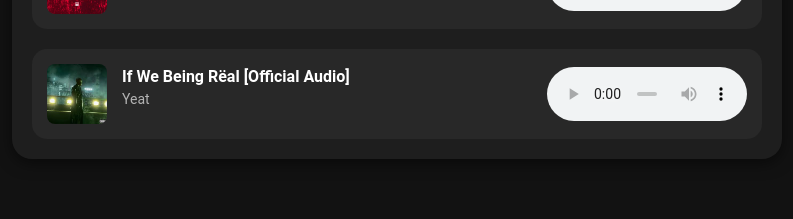
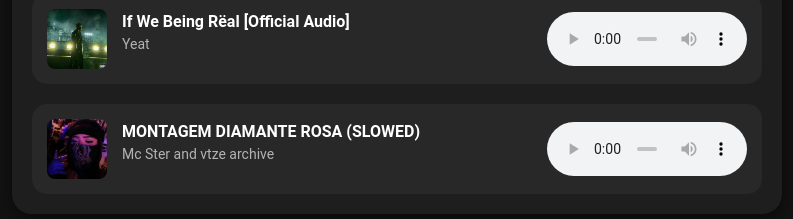
Before and after one commit to chilaxe/musicplayer, a plain HTML site: page index.html in a window 1280 px wide. Shown: the part 581-800 px from the top of the page, without its empty margins (243-1036 px from the left). Drawn offline with Linux system fonts and the light colour scheme.

Commit message:
Update index.html

```diff
--- a/index.html
+++ b/index.html
@@ -151,6 +151,17 @@
                 Your browser does not support the audio element.
             </audio>
                         </div>
+                              <div class="audi">
+            <img src="download (2).jpeg" class="imagea" alt="Album Art">
+            <div class="details">
+                <p class="ti">MONTAGEM DIAMANTE ROSA (SLOWED)</p>
+                <p class="artist">Mc Ster and vtze archive</p>
+            </div>
+            <audio controls>
+                <source src="MONTAGEM DIAMANTE ROSA (SLOWED).mp3" type="audio/mpeg">
+                Your browser does not support the audio element.
+            </audio>
+                              </div>
     </div>
 </body>
 </html>
```
